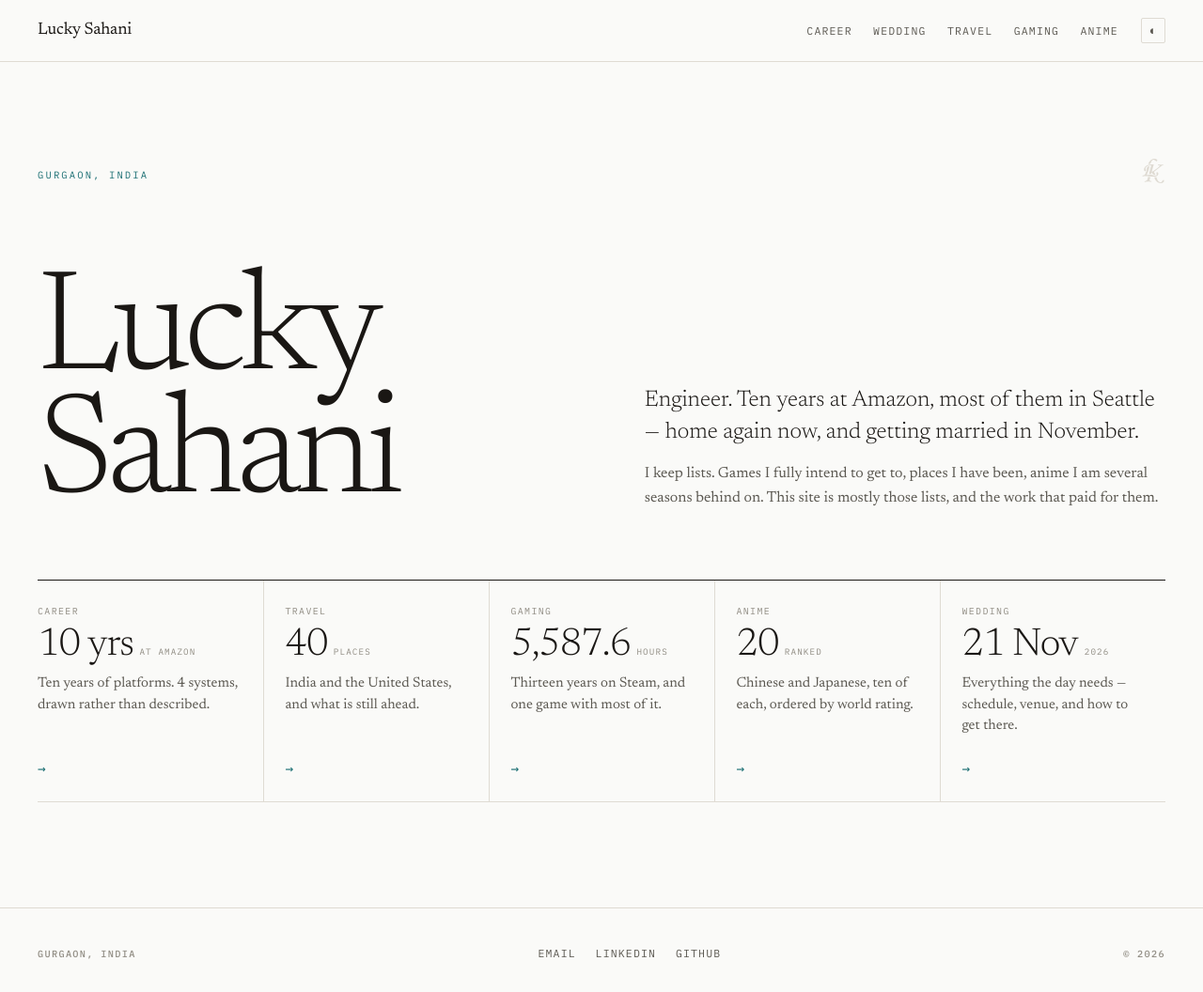
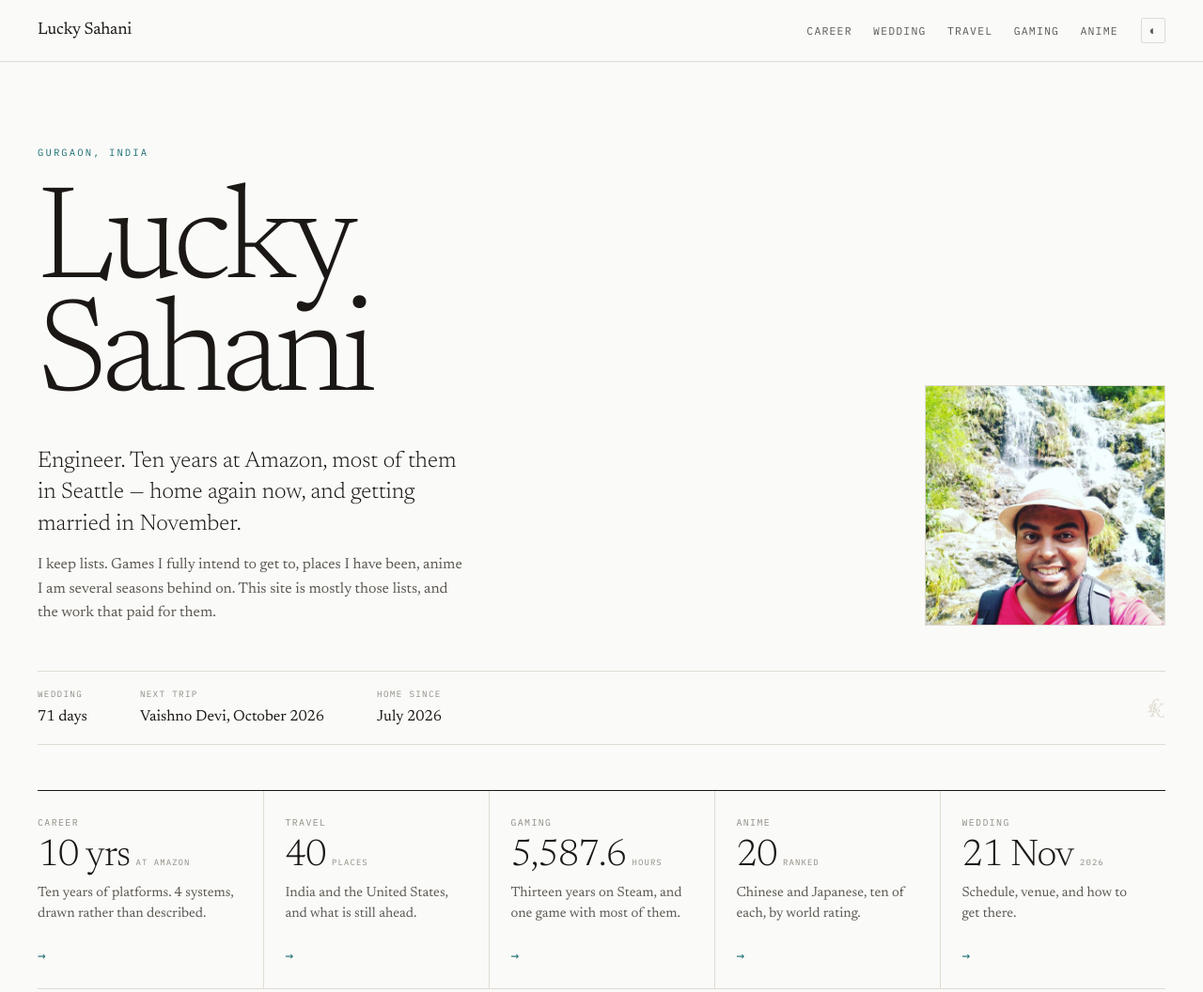
Before and after one commit to luckysahani/luckysahani.github.io, an Astro site: page / in a window 1280 px wide. Shown: the top 1056 px of the page at 94% size. Built offline with nearby package versions, Linux system fonts and the light colour scheme; Astro itself is replaced by a stand-in of ours.

Commit message:
Give the homepage a face and a present tense
Three additions, all in service of it being about a person.

A photograph — the trek shot that survived from the old site. Not a
headshot, which is the point: the page claims he keeps lists of places he
has been, and here he is in one of them.

A "now" strip: days to the wedding, the next trip, and when he came home.
The countdown renders server-side and is then corrected client-side, so it
is right on the day rather than right on the day of the last build. The
other two derive from the travel data.

A staggered entrance — hero, then strip, then cards, 60ms apart. Disabled
outright under prefers-reduced-motion rather than merely shortened.

```diff
--- a/src/pages/index.astro
+++ b/src/pages/index.astro
@@ -1,15 +1,29 @@
 ---
+import { Image } from 'astro:assets';
 import Base from '../layouts/Base.astro';
 import Monogram from '../components/Monogram.astro';
-import { places } from '../data/travel';
+import portrait from '../assets/profile.jpg';
+import { places, trips } from '../data/travel';
 import { stats as gameStats } from '../data/gaming';
 import { systems } from '../data/career';
 import { chinese, japanese } from '../data/anime';
-import { headline as wedding } from '../data/wedding';
 
-// Every figure below is derived from the same data the pages themselves
-// render, so the index can never drift out of step with them.
+// Every figure is derived from the data the pages themselves render, so the
+// front page cannot drift out of step with what it links to.
 const animeCount = chinese.length + japanese.length;
+const nextTrip = trips.find((t) => t.status === 'ahead');
+
+const WEDDING = '2026-11-21';
+const daysTo = Math.max(
+  0,
+  Math.round((Date.parse(WEDDING) - Date.parse(new Date().toISOString().slice(0, 10))) / 86400000),
+);
+
+const now = [
+  { k: 'Wedding', v: `${daysTo} days`, id: 'wed-count' },
+  { k: 'Next trip', v: nextTrip ? `${nextTrip.place}, ${nextTrip.when.replace(/^Late /, '')}` : '—' },
+  { k: 'Home since', v: 'July 2026' },
+];
 
 const sections = [
   { href: '/career/',  label: 'Career',  stat: '10 yrs', unit: 'at Amazon',
@@ -17,11 +31,11 @@ const sections = [
   { href: '/travel/',  label: 'Travel',  stat: String(places.length), unit: 'places',
     line: 'India and the United States, and what is still ahead.' },
   { href: '/gaming/',  label: 'Gaming',  stat: gameStats.hours.toLocaleString(), unit: 'hours',
-    line: 'Thirteen years on Steam, and one game with most of it.' },
+    line: 'Thirteen years on Steam, and one game with most of them.' },
   { href: '/anime/',   label: 'Anime',   stat: String(animeCount), unit: 'ranked',
-    line: 'Chinese and Japanese, ten of each, ordered by world rating.' },
+    line: 'Chinese and Japanese, ten of each, by world rating.' },
   { href: '/wedding/', label: 'Wedding', stat: '21 Nov', unit: '2026',
-    line: 'Everything the day needs — schedule, venue, and how to get there.' },
+    line: 'Schedule, venue, and how to get there.' },
 ];
 ---
 
@@ -32,9 +46,16 @@ const sections = [
 >
   <div class="home">
     <section class="hero">
-      <p class="eyebrow">Gurgaon, India</p>
-      <h1 class="name">Lucky<br />Sahani</h1>
-      <div class="intro">
+      <p class="eyebrow reveal" style="--d:0ms">Gurgaon, India</p>
+
+      <h1 class="name reveal" style="--d:60ms">Lucky<br />Sahani</h1>
+
+      <figure class="portrait reveal" style="--d:220ms">
+        <Image src={portrait} alt="Lucky Sahani on a trek, in front of a waterfall"
+               widths={[320, 520, 720]} sizes="(max-width: 820px) 60vw, 22vw" loading="eager" />
+      </figure>
+
+      <div class="intro reveal" style="--d:140ms">
         <p class="lede">
           Engineer. Ten years at Amazon, most of them in Seattle — home again
           now, and getting married in November.
@@ -45,12 +66,21 @@ const sections = [
           lists, and the work that paid for them.
         </p>
       </div>
-      <span class="hero-mark"><Monogram size={26} /></span>
     </section>
 
+    <dl class="now reveal" style="--d:300ms">
+      {now.map((n) => (
+        <div>
+          <dt>{n.k}</dt>
+          <dd id={n.id}>{n.v}</dd>
+        </div>
+      ))}
+      <div class="now-mark"><Monogram size={20} /></div>
+    </dl>
+
     <nav class="index" aria-label="Sections">
-      {sections.map((s) => (
-        <a class="card" href={s.href}>
+      {sections.map((s, i) => (
+        <a class="card reveal" style={`--d:${340 + i * 60}ms`} href={s.href}>
           <span class="card-label">{s.label}</span>
           <span class="card-stat tabular">
             {s.stat}<span class="card-unit">{s.unit}</span>
@@ -63,44 +93,88 @@ const sections = [
   </div>
 </Base>
 
+<script is:inline define:vars={{ WEDDING }}>
+  // Rendered server-side too, so this only corrects for days elapsed since
+  // the last build rather than being the only source of the number.
+  (function () {
+    var el = document.getElementById('wed-count');
+    if (!el) return;
+    var today = new Date();
+    var d = Math.round(
+      (Date.parse(WEDDING) - Date.parse(today.toISOString().slice(0, 10))) / 86400000,
+    );
+    if (d > 0) el.textContent = d + ' days';
+    else if (d === 0) el.textContent = 'today';
+    else el.textContent = 'married';
+  })();
+</script>
+
 <style>
-  .home {
-    max-width: 78rem;
-    margin: 0 auto;
-    padding: 0 1.5rem 2rem;
+  .home { max-width: 78rem; margin: 0 auto; padding: 0 1.5rem 2.5rem; }
+
+  /* ---- entrance ---- */
+  .reveal {
+    animation: rise 0.6s cubic-bezier(0.22, 0.8, 0.3, 1) both;
+    animation-delay: var(--d, 0ms);
+  }
+  @keyframes rise {
+    from { opacity: 0; transform: translateY(10px); }
+    to   { opacity: 1; transform: none; }
+  }
+  @media (prefers-reduced-motion: reduce) {
+    .reveal { animation: none; }
   }
 
   /* ---- hero ---- */
-
   .hero {
-    position: relative;
-    padding: clamp(3rem, 11vw, 7rem) 0 clamp(2.5rem, 6vw, 4rem);
+    padding: clamp(2.5rem, 9vw, 5.5rem) 0 clamp(2rem, 5vw, 3rem);
     display: grid;
-    grid-template-columns: minmax(0, 1.05fr) minmax(0, 1fr);
-    gap: clamp(1.5rem, 5vw, 4rem);
+    grid-template-columns: minmax(0, 1fr) minmax(0, 16rem);
+    grid-template-areas:
+      'eyebrow  eyebrow'
+      'name     portrait'
+      'intro    portrait';
+    column-gap: clamp(1.5rem, 5vw, 3.5rem);
+    row-gap: clamp(1.2rem, 3vw, 2rem);
     align-items: end;
   }
 
   .eyebrow {
-    grid-column: 1 / -1;
+    grid-area: eyebrow;
     font-family: var(--mono);
     font-size: 0.66rem;
     letter-spacing: 0.2em;
     text-transform: uppercase;
     color: var(--accent);
-    margin-bottom: clamp(1rem, 3vw, 2rem);
   }
 
   .name {
-    font-size: clamp(3.4rem, 13vw, 9.5rem);
-    line-height: 0.86;
+    grid-area: name;
+    font-size: clamp(3.2rem, 12vw, 8.8rem);
+    line-height: 0.85;
     font-weight: 300;
     letter-spacing: -0.045em;
     margin: 0;
     color: var(--ink);
   }
 
-  .intro { padding-bottom: 0.6rem; }
+  .portrait {
+    grid-area: portrait;
+    margin: 0;
+    align-self: end;
+  }
+  .portrait :global(img) {
+    display: block;
+    width: 100%;
+    height: auto;
+    aspect-ratio: 1;
+    object-fit: cover;
+    object-position: center 38%;
+    border: 1px solid var(--rule);
+    filter: saturate(0.92);
+  }
+
+  .intro { grid-area: intro; max-width: 44ch; }
   .lede {
     font-size: var(--step-1);
     line-height: 1.4;
@@ -108,28 +182,43 @@ const sections = [
     font-weight: 300;
   }
   .intro p + p {
-    margin-top: 0.9rem;
+    margin-top: 0.85rem;
     color: var(--ink-soft);
     font-size: 1rem;
     line-height: 1.6;
   }
 
-  .hero-mark {
-    position: absolute;
-    top: clamp(2.6rem, 10vw, 6.4rem);
-    right: 0;
-    line-height: 0;
-    color: var(--rule);
+  /* ---- now strip ---- */
+  .now {
+    display: flex;
+    align-items: baseline;
+    gap: clamp(1.6rem, 5vw, 3.5rem);
+    flex-wrap: wrap;
+    margin: 0 0 clamp(2rem, 5vw, 3rem);
+    padding: 1rem 0;
+    border-top: 1px solid var(--rule);
+    border-bottom: 1px solid var(--rule);
   }
+  .now dt {
+    font-family: var(--mono);
+    font-size: 0.58rem;
+    letter-spacing: 0.14em;
+    text-transform: uppercase;
+    color: var(--ink-faint);
+  }
+  .now dd {
+    margin: 0.25rem 0 0;
+    font-size: 1.02rem;
+    color: var(--ink);
+  }
+  .now-mark { margin-left: auto; color: var(--rule); line-height: 0; align-self: center; }
 
   /* ---- index ---- */
-
   .index {
     display: grid;
-    grid-template-columns: repeat(auto-fit, minmax(15rem, 1fr));
+    grid-template-columns: repeat(auto-fit, minmax(14rem, 1fr));
     border-top: 1px solid var(--ink);
   }
-
   .card {
     display: flex;
     flex-direction: column;
@@ -137,7 +226,6 @@ const sections = [
     padding: 1.6rem 1.4rem 1.5rem 0;
     border-bottom: 1px solid var(--rule);
     text-decoration: none;
-    position: relative;
     transition: background-color 0.18s ease;
   }
   .card + .card { border-left: 1px solid var(--rule); padding-left: 1.4rem; }
@@ -150,9 +238,8 @@ const sections = [
     text-transform: uppercase;
     color: var(--ink-faint);
   }
-
   .card-stat {
-    font-size: clamp(1.9rem, 3.4vw, 2.6rem);
+    font-size: clamp(1.8rem, 3.2vw, 2.5rem);
     line-height: 1;
     font-weight: 300;
     color: var(--ink);
@@ -164,42 +251,39 @@ const sections = [
   }
   .card-unit {
     font-family: var(--mono);
-    font-size: 0.58rem;
+    font-size: 0.56rem;
     letter-spacing: 0.12em;
     text-transform: uppercase;
     color: var(--ink-faint);
   }
-
   .card-line {
-    font-size: 0.94rem;
+    font-size: 0.92rem;
     line-height: 1.5;
     color: var(--ink-soft);
     max-width: 26ch;
   }
-
   .card-go {
     font-family: var(--mono);
     font-size: 0.9rem;
     color: var(--accent);
     margin-top: auto;
     padding-top: 0.8rem;
-    transform: translateX(0);
     transition: transform 0.18s ease;
   }
   .card:hover .card-go { transform: translateX(4px); }
-
   @media (prefers-reduced-motion: reduce) {
     .card, .card-go { transition: none; }
     .card:hover .card-go { transform: none; }
   }
 
-  @media (max-width: 780px) {
+  @media (max-width: 820px) {
     .hero {
       grid-template-columns: 1fr;
+      grid-template-areas: 'eyebrow' 'name' 'portrait' 'intro';
       align-items: start;
-      gap: 1.6rem;
     }
-    .hero-mark { display: none; }
+    .portrait { max-width: 11rem; }
     .card + .card { border-left: none; padding-left: 0; }
+    .now-mark { display: none; }
   }
 </style>
```
